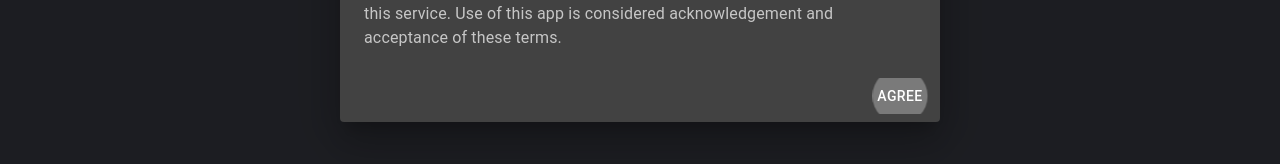
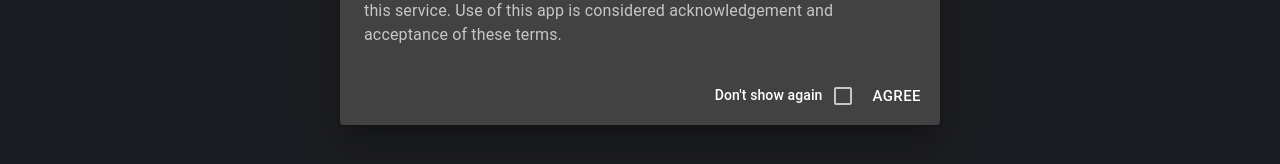
Before and after one commit to YassineBoutahar/PortfolioBuilderFrontend, a React (Create React App) app: page / in a window 1280 px wide. Shown: the part 410-574 px from the top of the page. Built offline with nearby package versions, Linux system fonts and the light colour scheme; no server answers.

Commit message:
Disclaimer dialog and localstorage key changes

```diff
--- a/src/components/DisclaimerDialog.tsx
+++ b/src/components/DisclaimerDialog.tsx
@@ -1,4 +1,5 @@
 import React, { useState } from "react";
+import { config } from "config";
 import {
   Button,
   Dialog,
@@ -6,15 +7,25 @@ import {
   DialogContent,
   DialogContentText,
   DialogTitle,
+  Checkbox,
+  FormControlLabel,
+  Typography,
 } from "@material-ui/core";
 
+const hideDisclaimerKey = config.localStorageKeys.disclaimer;
+
 const DisclaimerDialog = () => {
-  const [open, setOpen] = useState<boolean>(true);
+  const userHidePreference: string | null = window.localStorage.getItem(
+    hideDisclaimerKey
+  );
+  const [open, setOpen] = useState<boolean>(!userHidePreference);
 
   return (
     <Dialog
       open={open}
       onClose={() => setOpen(false)}
+      disableBackdropClick
+      disableEscapeKeyDown
       aria-labelledby="alert-dialog-title"
       aria-describedby="alert-dialog-description"
     >
@@ -29,7 +40,18 @@ const DisclaimerDialog = () => {
         </DialogContentText>
       </DialogContent>
       <DialogActions>
-        <Button onClick={() => setOpen(false)} autoFocus>
+        <FormControlLabel
+          value="hideDisclaimerCheckbox"
+          control={<Checkbox color="default" />}
+          label={<Typography variant="subtitle2">Don't show again</Typography>}
+          labelPlacement="start"
+          onChange={(event, checked) => {
+            checked
+              ? window.localStorage.setItem(hideDisclaimerKey, "true")
+              : window.localStorage.removeItem(hideDisclaimerKey);
+          }}
+        />
+        <Button onClick={() => setOpen(false)} size="large">
           Agree
         </Button>
       </DialogActions>
--- a/src/config.ts
+++ b/src/config.ts
@@ -1,6 +1,7 @@
 export const config = {
   serverUrl: "https://portfoliobackend.boutahar.dev",
   localStorageKeys: {
-    holdings: "PortfolioBuilderHoldings",
+    holdings: "portfoliobuilder.holdings",
+    disclaimer: "portfoliobuilder.hidedisclaimer",
   },
 };
```
